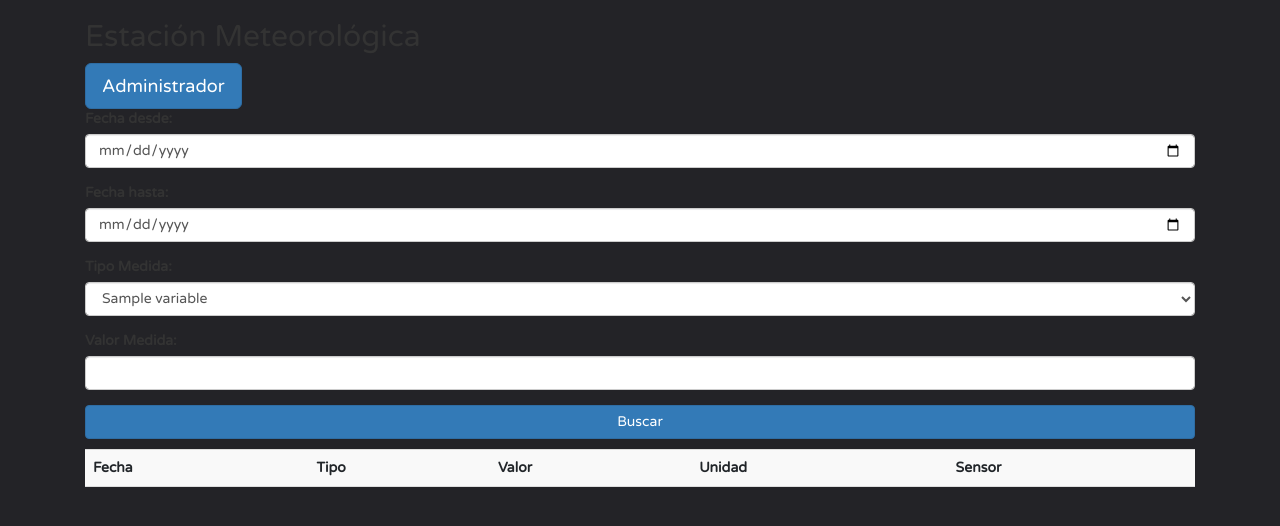
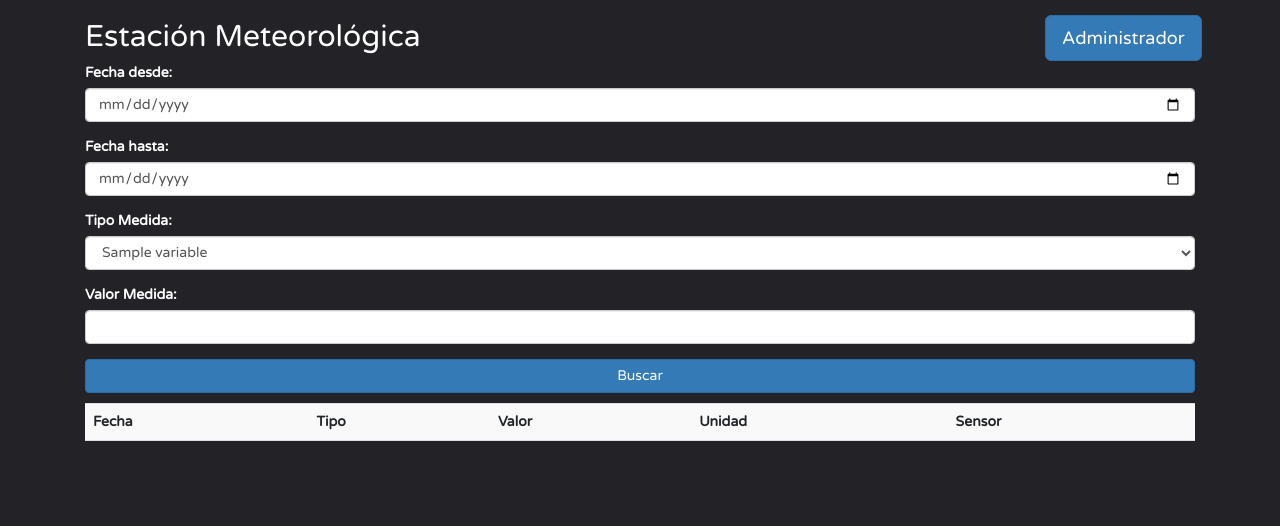
Before and after one commit to saulmurisan/ProyectoEstacion, a PHP site: page /inicio.php in a window 1280 px wide. Shown: the top 526 px of the page. Run offline with PHP 8.4, Linux system fonts and the light colour scheme; tables that the repository leaves empty or names only in its code hold one stand-in row (values such as "Sample post"); data that the repository does not hold is empty.

Commit message:
Miguel y Saul: Estilos

```diff
--- a/inicio.php
+++ b/inicio.php
@@ -65,11 +65,10 @@
 	}
 </style>
 </head>
-<body style="background-color: #232327">
+<body style="background-color: #232327; color: white">
+<!-- Modal HTML -->
 
-
-<!-- Modal HTML -->
-<div id="myModal" class="modal fade">
+<div id="myModal" class="modal fade" style="color: black">
 	<div class="modal-dialog modal-login">
 		<div class="modal-content">
 			<div class="modal-header">
@@ -96,14 +95,14 @@
 
 
 <div class="container" >
-            <h2>Estación Meteorológica</h2>
-            <div class="text-center" style="width: 100px; heigth:">
-	<!-- Button HTML (to Trigger Modal) -->
-	<a href="#myModal" class="btn btn-primary btn-lg" data-toggle="modal">Administrador</a>
-            </div>
+            <div style="position: relative; float: left; width: 350px"><h2>Estación Meteorológica</h2></div>
+			<div style="position: relative; float: right; padding-top: 15px; width: 150px"><a href="#myModal" class="btn btn-primary btn-lg" data-toggle="modal">Administrador</a></div>
+
+			<div style="position: relative; clear: both">
+
             <form action="visualizacion.php" method="post">
                 <div class="form-group">
-                    <label for="fechades">Fecha desde: </label>
+                    <label for="fechades" >Fecha desde: </label>
                     <input type="date" class="form-control" name="fecdes" id="fecdes" required>
                 </div>
                 <div class="form-group">
@@ -113,6 +112,7 @@
                 <div class="form-group">
                     <label for="medida">Tipo Medida: </label>
                     <select name="medida" class="form-control" >
+			</div>
 		<?php
 		$conexion = mysqli_connect("localhost", "root", "", "estacion")
 or die("Problemas de conexion");
```
